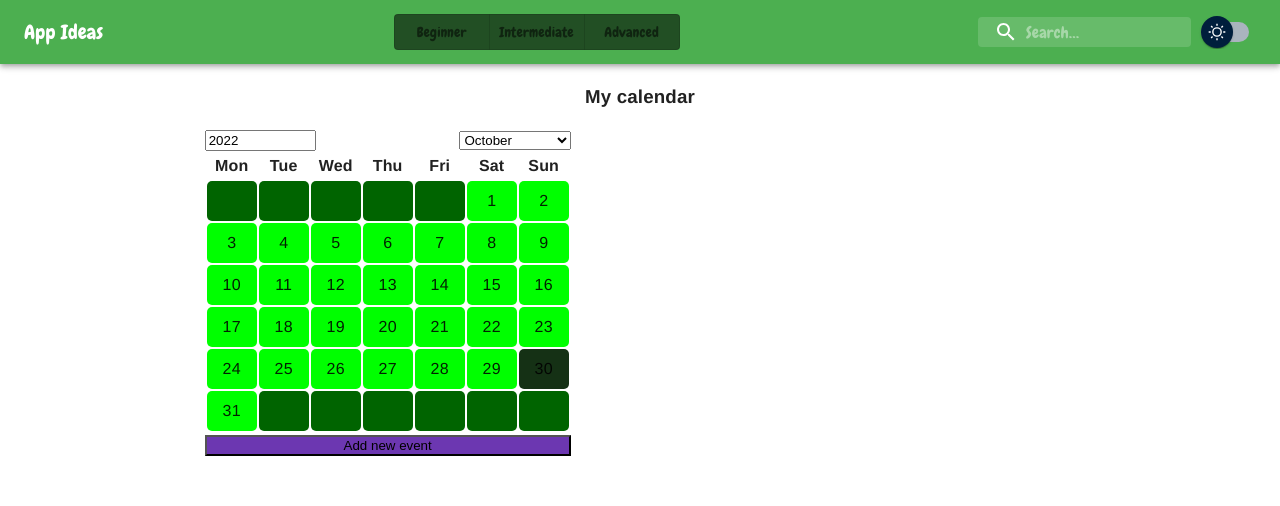
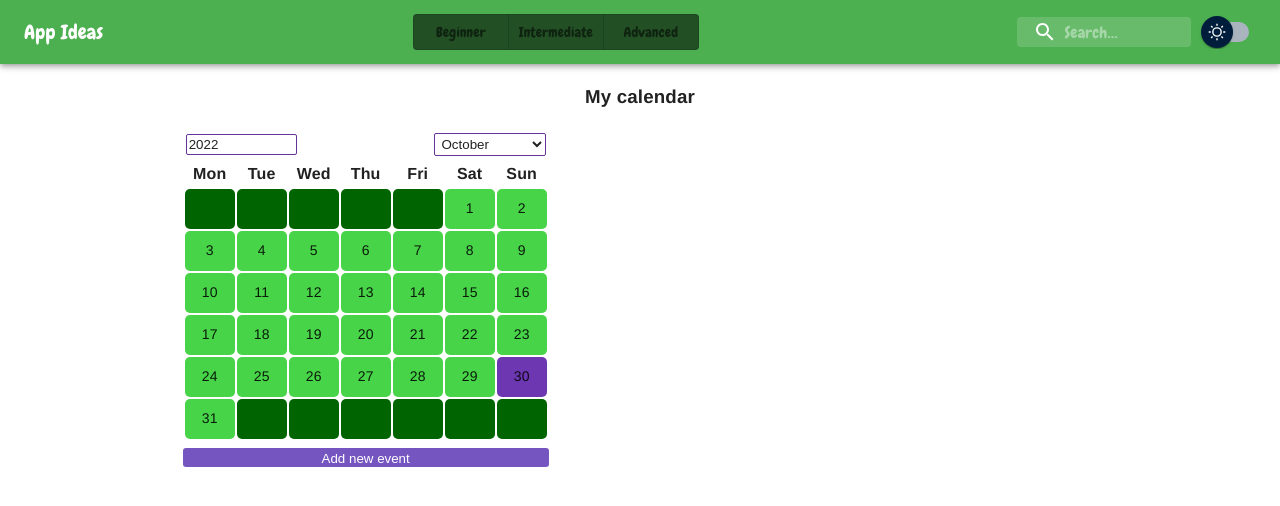
Before and after one commit to boskoa/app-ideas-collection, a React (Create React App) app: page /my-calendar in a window 1280 px wide. Shown: the top 506 px of the page. Built offline with nearby package versions, Linux system fonts and the light colour scheme.

Commit message:
Completing My Calendar app

```diff
--- a/public/index.html
+++ b/public/index.html
@@ -12,6 +12,10 @@
     <link
       href="https://fonts.googleapis.com/css2?family=Chewy&family=Press+Start+2P&display=swap"
       rel="stylesheet"
+    />
+    <link
+      rel="stylesheet"
+      href="https://cdnjs.cloudflare.com/ajax/libs/font-awesome/4.7.0/css/font-awesome.min.css"
     />
     <link rel="apple-touch-icon" href="%PUBLIC_URL%/logo192.png" />
     <!--
--- a/src/projects/beginner/MyCalendar/CalendarContainer.js
+++ b/src/projects/beginner/MyCalendar/CalendarContainer.js
@@ -1,10 +1,11 @@
 import { useState } from "react";
 import AddNewEvent from "./features/events/AddNewEvent";
+import Alarm from "./features/events/Alarm";
 import MonthInput from "./MonthInput";
 import YearInput from "./YearInput";
 
 const CalendarContainer = ({
-  dates,
+  sortedDates,
   setDetailed,
   setDay,
   year,
@@ -17,32 +18,6 @@ const CalendarContainer = ({
   const today = new Date()
     .toLocaleString("sv", { timeZone: "Europe/Paris" })
     .slice(0, 10);
-  let datesCopy = dates.concat();
-  let sortedDates = [];
-  const weekdays = [
-    "Monday",
-    "Tuesday",
-    "Wednesday",
-    "Thursday",
-    "Friday",
-    "Saturday",
-    "Sunday",
-  ];
-
-  let i = 0;
-  while (datesCopy.length) {
-    let week = [];
-    for (const day of weekdays) {
-      if (dates[i]?.toLocaleString("en-US", { weekday: "long" }) === day) {
-        const newDay = datesCopy.shift();
-        week.push({ day: i + 1, date: newDay, active: true });
-        i++;
-      } else {
-        week.push({ day: null, date: null, active: false });
-      }
-    }
-    sortedDates.push(week);
-  }
 
   return (
     <div>
@@ -74,8 +49,11 @@ const CalendarContainer = ({
                       d.date
                         ?.toLocaleString("sv", { timeZone: "Europe/Paris" })
                         .slice(0, 10) === today && "today"
-                    } ${selected === d.day && "selected-date"}`}
+                    } ${selected === d.day && "selected-date"} ${
+                      d.events && "with-events"
+                    }`}
                     onClick={() => {
+                      console.log("SORTED", sortedDates);
                       setDay(d.day);
                       setSelected(d.day);
                       d.active && setDetailed(true);
@@ -90,6 +68,7 @@ const CalendarContainer = ({
         </tbody>
       </table>
       <AddNewEvent year={year} month={month} day={day} />
+      <Alarm />
     </div>
   );
 };
--- a/src/projects/beginner/MyCalendar/Container.js
+++ b/src/projects/beginner/MyCalendar/Container.js
@@ -1,8 +1,12 @@
-import { useEffect, useState } from "react";
+import { useEffect, useMemo, useState } from "react";
 import { useDispatch } from "react-redux";
 import { useSelector } from "react-redux";
 import CalendarContainer from "./CalendarContainer";
-import { selectAllEvents, setAllEvents } from "./features/events/eventsSlice";
+import {
+  selectAllEvents,
+  selectDaysOfEvents,
+  setAllEvents,
+} from "./features/events/eventsSlice";
 import SingleDayEvents from "./features/events/SingleDayEvents";
 
 const Container = () => {
@@ -15,6 +19,7 @@ const Container = () => {
 
   const dispatch = useDispatch();
   const events = useSelector(selectAllEvents);
+  const withEvents = useSelector(selectDaysOfEvents);
 
   useEffect(() => {
     const locStorage = window.localStorage.getItem("calendarAppEvents");
@@ -33,7 +38,6 @@ const Container = () => {
       allDates.push(new Date(year, month, i));
     }
     setDays(allDates);
-    console.log("EVENTS", events);
   }, [daysInMonth, year, month]);
 
   useEffect(() => {
@@ -41,6 +45,37 @@ const Container = () => {
       window.localStorage.setItem("calendarAppEvents", JSON.stringify(events));
     }
   }, [events]);
+
+  const dates = useMemo(() => {
+    let datesCopy = days.concat();
+    let sortedDates = [];
+    const weekdays = [
+      "Monday",
+      "Tuesday",
+      "Wednesday",
+      "Thursday",
+      "Friday",
+      "Saturday",
+      "Sunday",
+    ];
+
+    let i = 0;
+    while (datesCopy.length) {
+      let week = [];
+      for (const day of weekdays) {
+        if (days[i]?.toLocaleString("en-US", { weekday: "long" }) === day) {
+          const newDay = datesCopy.shift();
+          const events = withEvents.includes(i + 1) ? true : false;
+          week.push({ day: i + 1, date: newDay, active: true, events });
+          i++;
+        } else {
+          week.push({ day: null, date: null, active: false });
+        }
+      }
+      sortedDates.push(week);
+    }
+    return sortedDates;
+  }, [month, days]);
 
   if (!days.length) {
     return <div>Loading...</div>;
@@ -50,7 +85,7 @@ const Container = () => {
     <div id="main-container">
       {days.length && (
         <CalendarContainer
-          dates={days}
+          sortedDates={dates}
           setDetailed={setDetailed}
           setDay={setDay}
           year={year}
--- /dev/null
+++ b/src/projects/beginner/MyCalendar/features/events/Alarm.js
@@ -0,0 +1,42 @@
+import { useEffect, useState } from "react";
+import { useSelector } from "react-redux";
+import { selectEventsByActiveReminders } from "./eventsSlice";
+
+const Alarm = () => {
+  const [show, setShow] = useState(false);
+  const reminders = useSelector(selectEventsByActiveReminders);
+
+  useEffect(() => {
+    if (reminders.length) {
+      setShow(true);
+    }
+  }, [reminders]);
+
+  const handleClose = () => {
+    setShow(false);
+    const index = setTimeout(() => setShow(true), 60000);
+    return () => clearTimeout(index);
+  };
+
+  return show ? (
+    <div className="reminders-container single-event alarm">
+      <button id="close-button" className="fa fa-close" onClick={handleClose} />
+      <p>
+        <strong>Upcomming events: </strong>
+      </p>
+      {reminders.map((r) => {
+        return (
+          <div key={r.id}>
+            <p>
+              {r.date.slice(0, 10)} {r.title}
+            </p>
+          </div>
+        );
+      })}
+    </div>
+  ) : (
+    <div />
+  );
+};
+
+export default Alarm;
--- a/src/projects/beginner/MyCalendar/features/events/SingleDayEvents.js
+++ b/src/projects/beginner/MyCalendar/features/events/SingleDayEvents.js
@@ -4,17 +4,20 @@ import SingleEvent from "./SingleEvent";
 
 const SingleDayEvents = ({ day, show, setShow }) => {
   const events = useSelector((state) => selectEventsByDay(state, day));
-  console.log("SINGLE DAY", day, events);
 
   return (
     <div
       className={`${(!show || !events.length) && "events-hide"} events-show`}
     >
-      <h3>Events:</h3>
+      <button
+        id="close-button"
+        className="fa fa-close"
+        onClick={() => setShow(false)}
+      />
+      <h4>Events:</h4>
       {events.map((e) => (
         <SingleEvent key={e.id} event={e} />
       ))}
-      <button onClick={() => setShow(false)}>close</button>
     </div>
   );
 };
--- a/src/projects/beginner/MyCalendar/features/events/SingleEvent.js
+++ b/src/projects/beginner/MyCalendar/features/events/SingleEvent.js
@@ -1,18 +1,33 @@
+import { useDispatch } from "react-redux";
+import { removeEvent } from "./eventsSlice";
+
 const SingleEvent = ({ event }) => {
+  const dispatch = useDispatch();
+
   if (!event) {
     return <div />;
   }
 
+  const handleDelete = () => {
+    console.log("REOVE", event.id);
+    dispatch(removeEvent(event.id));
+  };
+
   return (
-    <div>
+    <div className="single-event">
+      <button
+        id="trash-button"
+        className="fa fa-trash"
+        onClick={handleDelete}
+      />
       <p>
         {event.date
           .toLocaleString("sv", { timeZone: "Europe/Paris" })
           .slice(0, 15)}
       </p>
-      <p>{event.title}</p>
-      <p>{event.content}</p>
-      {event.reminder && <p>Reminder: {event.reminder.slice(0, 10)}</p>}
+      <p>Title: {event.title}</p>
+      <p>Content: {event.content}</p>
+      <p>Reminder: {event.reminder ? event.reminder.slice(0, 10) : "none"}</p>
     </div>
   );
 };
--- a/src/projects/beginner/MyCalendar/features/events/eventsSlice.js
+++ b/src/projects/beginner/MyCalendar/features/events/eventsSlice.js
@@ -22,6 +22,7 @@ const eventsSlice = createSlice({
       eventsAdapter.addOne(state, action.payload);
     },
     removeEvent: (state, action) => {
+      console.log("SLAJSER", state, action.payload);
       eventsAdapter.removeOne(state, action.payload);
     },
     updateEvent: (state, action) => {
@@ -45,6 +46,18 @@ export const selectEventsByDay = createSelector(
     })
 );
 
+export const selectEventsByActiveReminders = createSelector(
+  selectAllEvents,
+  (events) => {
+    const today = new Date();
+    return events.filter((e) => e.reminder && new Date(e.reminder) <= today);
+  }
+);
+
+export const selectDaysOfEvents = createSelector(selectAllEvents, (events) =>
+  events.map((e) => new Date(e.date).getDate())
+);
+
 export const { setAllEvents, addEvent, removeEvent, updateEvent } =
   eventsSlice.actions;
 
--- a/src/projects/beginner/MyCalendar/myCalendar.css
+++ b/src/projects/beginner/MyCalendar/myCalendar.css
@@ -7,8 +7,13 @@
   justify-content: space-evenly;
 }
 
+h4,
 h3 {
   text-align: center;
+}
+
+p {
+  font-size: 14px;
 }
 
 th,
@@ -17,14 +22,15 @@ td {
   overflow: hidden;
 }
 
+label {
+  font-size: 14px;
+}
+
 td {
   border-radius: 5px;
-  background-color: lime;
+  background-color: rgba(27, 202, 27, 0.8);
   height: 40px;
-}
-
-.today {
-  background-color: rgb(108, 55, 177);
+  font-size: 14px;
 }
 
 .current:hover {
@@ -32,30 +38,101 @@ td {
   cursor: pointer;
 }
 
+.with-events {
+  background-color: rgba(0, 255, 0, 1);
+}
 
 .selected-date {
   background-color: rgb(21, 49, 21);
   cursor: pointer;
 }
 
+.today {
+  background-color: rgb(108, 55, 177);
+}
+
 .not-current {
   background-color: darkgreen;
 }
 
+@keyframes alarmcolors {
+  0% {
+    background-color: inherit;
+    color: inherit;
+  }
+
+  50% {
+    background-color: rgb(0, 255, 0);
+    color: black;
+    border-color: rgb(44, 43, 43);
+  }
+
+  100% {
+    background-color: inherit;
+    color: inherit;
+  }
+}
+
+.alarm {
+  animation-name: alarmcolors;
+  animation-duration: 6s;
+  animation-iteration-count: infinite;
+}
+
 .events-show {
   display: flex;
-  visibility: visible;
-  opacity: 1;
-  width: 300px;
+  position: relative;
+  width: 360px;
+  height: fit-content;
   transform: scaleY(1);
   transform-origin: top;
   flex-direction: column;
   justify-content: flex-start;
   transition: transform 0.3s ease;
+  background-color: rgba(110, 56, 236, 0.3);
+  border: hidden;
+  border-radius: 5px;
+  margin: 3px;
 }
 
 .events-hide {
   transform: scaleY(0);
+}
+
+.single-event {
+  border: 1px solid rgb(117, 85, 192);
+  border-radius: 5px;
+  padding: 0px 5px;
+  margin: 3px;
+  position: relative;
+}
+
+.reminders-container {
+  width: 98%;
+  margin-bottom: 10px;
+}
+
+#close-button {
+  position: absolute;
+  top: 2px;
+  right: 2px;
+  border: none;
+  padding: 1px 5px 3px 5px;
+  cursor: pointer;
+  background-color: rgb(117, 85, 192);
+  color: white;
+  border-radius: 3px;
+}
+
+#trash-button {
+  position: absolute;
+  top: 4px;
+  right: 4px;
+  border: none;
+  cursor: pointer;
+  background-color: rgb(117, 85, 192);
+  color: white;
+  border-radius: 3px;
 }
 
 #inputs {
@@ -66,18 +143,43 @@ td {
 
 #inputs>* {
   width: 15ch;
+  margin: 3px;
+}
+
+.new-event-button {
+  margin-bottom: 10px;
+  margin-top: 5px;
 }
 
 .new-event-button button {
   width: 100%;
-  background-color: rgb(108, 55, 177);
+  padding: 3px 5px 1px 5px;
+  border: none;
+  cursor: pointer;
+  background-color: rgb(117, 85, 192);
+  color: white;
+  border-radius: 3px;
 }
 
 .new-event {
+  position: relative;
   transform: scaleY(0);
   height: 0;
   transform-origin: top;
   transition: transform 0.3s ease;
+}
+
+#clear-button {
+  width: 20px;
+  padding: 1px 3px 3px 3px;
+  position: absolute;
+  top: 0px;
+  right: 0px;
+  border: none;
+  cursor: pointer;
+  background-color: rgb(117, 85, 192);
+  color: white;
+  border-radius: 3px;
 }
 
 .show-new-event {
@@ -92,6 +194,16 @@ td {
 .new-input {
   display: flex;
   justify-content: space-between;
+  margin-bottom: 3px;
+}
+
+input,
+select {
+  background-color: inherit;
+  color: inherit;
+  border: 0.5px solid rebeccapurple;
+  padding: 2px;
+  border-radius: 2px;
 }
 
 @media only screen and (max-width: 600px) {
@@ -99,4 +211,9 @@ td {
     flex-direction: column;
     align-items: center;
   }
+
+  .events-show {
+    width: auto;
+    max-width: 360px;
+  }
 }
```
Also changed, not shown: src/projects/beginner/MyCalendar/features/events/AddNewEvent.js (+15 -5 lines), src/projects/beginner/MyCalendar/index.js (+0 -12 lines).
